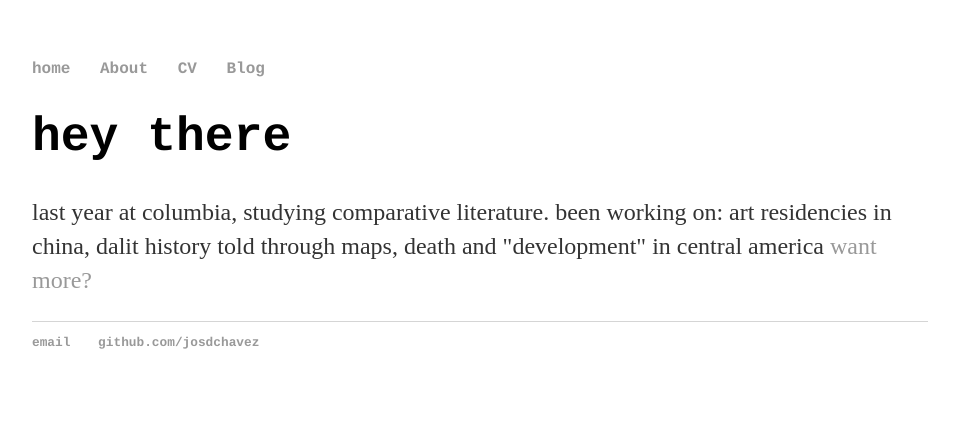
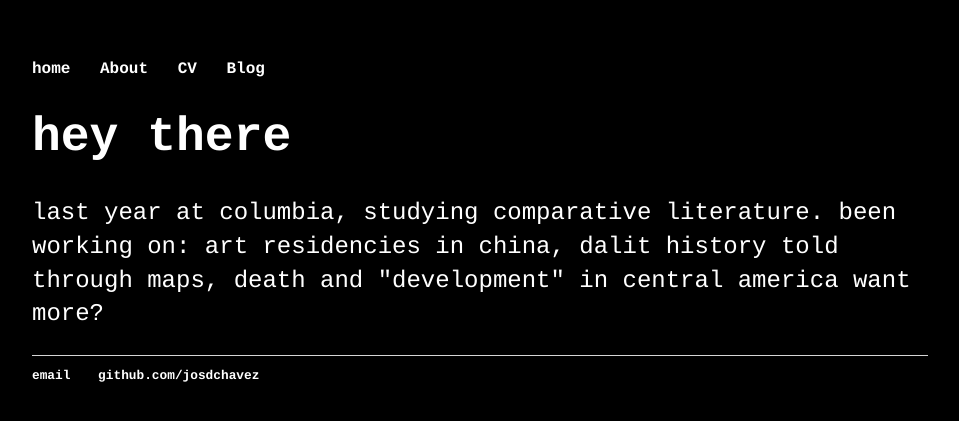
Before and after one commit to josdchavez/josdchavez.github.io, a Jekyll site: the page built from index.html, in a window 1280 px wide. Shown: the top 421 px of the page, without its empty margins (160-1119 px from the left). Built offline with Jekyll 4.4.1, drawn with Linux system fonts in a browser that asks for light colours.

Commit message:
Update main.css

```diff
--- a/css/main.css
+++ b/css/main.css
@@ -1,7 +1,6 @@
 body {
     margin: 60px auto;
     width: 70%;
-
 }
 nav ul, footer ul {
     font-family: courier;
@@ -15,7 +14,7 @@ nav ul li, footer ul li {
 }
 a {
     text-decoration: none;
-    color: #999;
+    //color: #999;
 }
 a:hover {
     text-decoration: underline;
@@ -27,7 +26,7 @@ h1 {
 p {
     font-size: 1.5em;
     line-height: 1.4em;
-    color: #333;
+    //color: #333;
 }
 footer {
     border-top: 1px solid #d5d5d5;
@@ -42,3 +41,9 @@ ul.posts {
 ul.posts li {
     list-style: none;
 }
+
+* {
+    font-family: Courier;
+    color: white;
+    background-color: black;
+}
```
